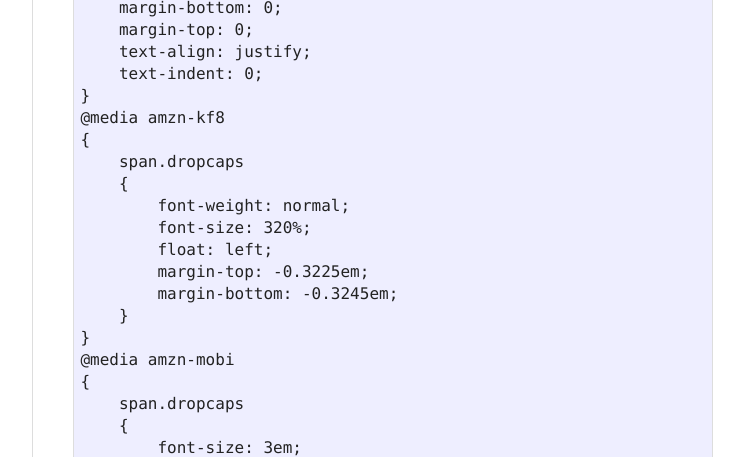
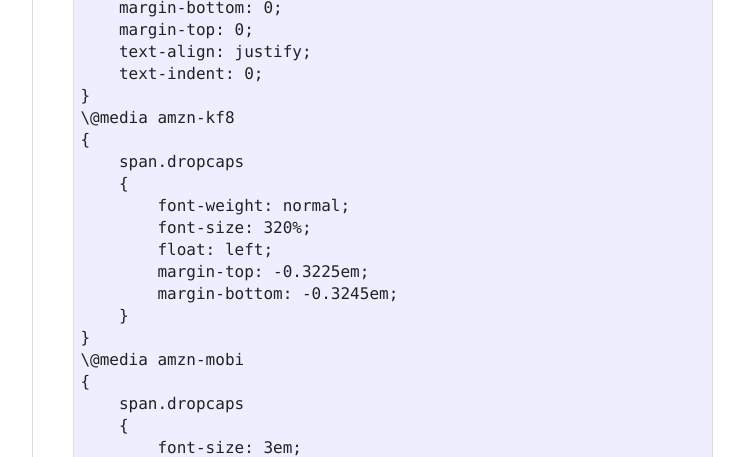
Before and after one commit to fantaghiro/fantaghiro.github.io, a Jekyll site: the page built from _posts/2014-03-02-Kindle-Training-Day3.markdown, in a window 1280 px wide and 1400 px high, scrolled down 2724 px. Shown: the part 328-785 px from the top of the window, without its empty margins (378-1122 px from the left). Built offline with Jekyll 4.4.1, drawn with Linux system fonts in a browser that asks for light colours; nearby versions of some CDN libraries; comment, search, counter and statistics services are not loaded; some of the changed text lies outside the part shown.

```diff
--- a/_posts/2014-03-02-Kindle-Training-Day3.markdown
+++ b/_posts/2014-03-02-Kindle-Training-Day3.markdown
@@ -109,7 +109,7 @@ p.para {
     text-align: justify;
     text-indent: 0;
 }
-@media amzn-kf8
+\@media amzn-kf8
 {
     span.dropcaps
     {
@@ -120,7 +120,7 @@ p.para {
         margin-bottom: -0.3245em;
     }
 }
-@media amzn-mobi
+\@media amzn-mobi
 {
     span.dropcaps
     {
@@ -129,6 +129,7 @@ p.para {
     }
 }
 </pre>
+
 <pre>
 &lt;p class="para">&lt;span class="dropcaps">T&lt;/span>here is a sample
 </pre>
```
